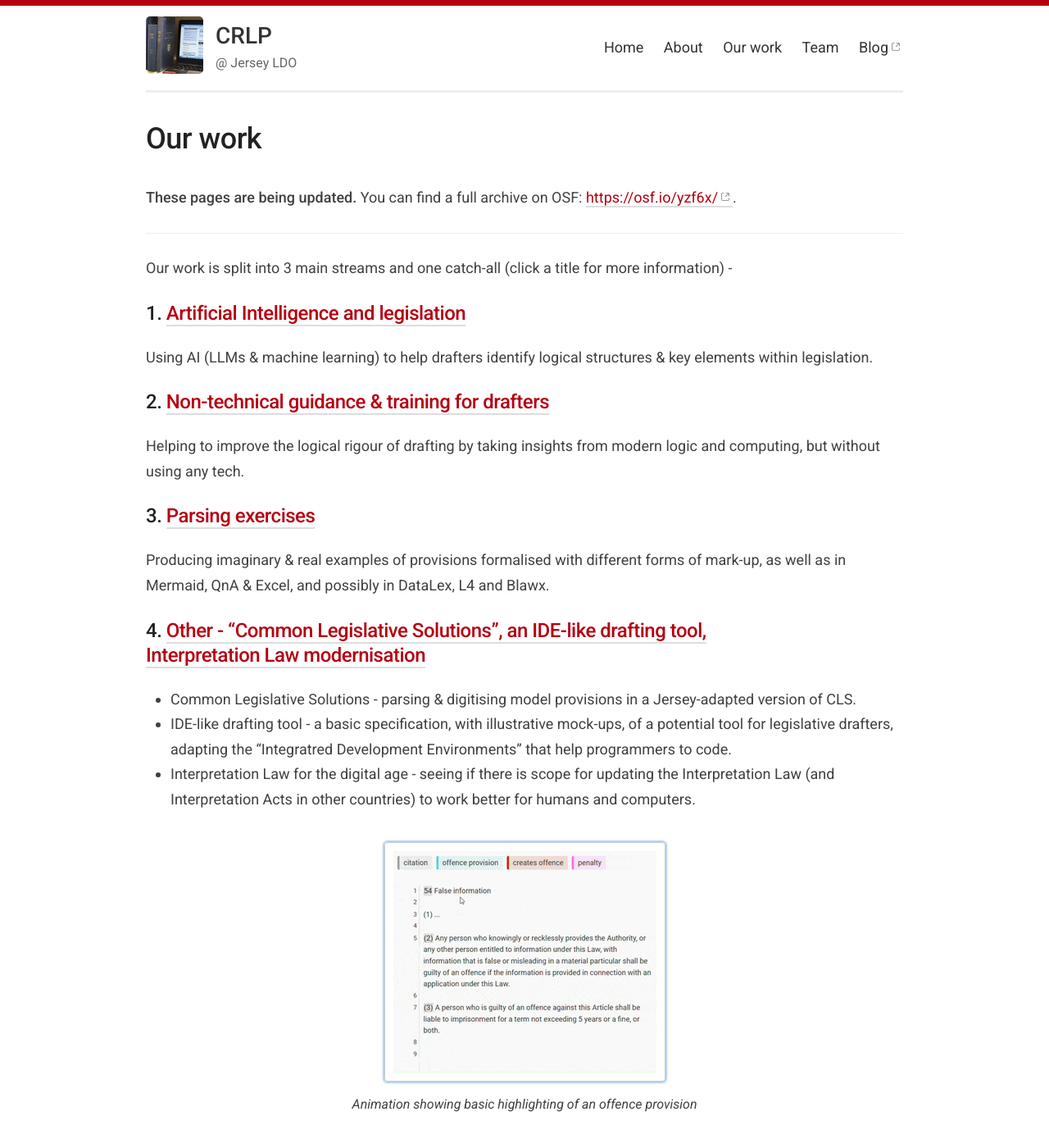
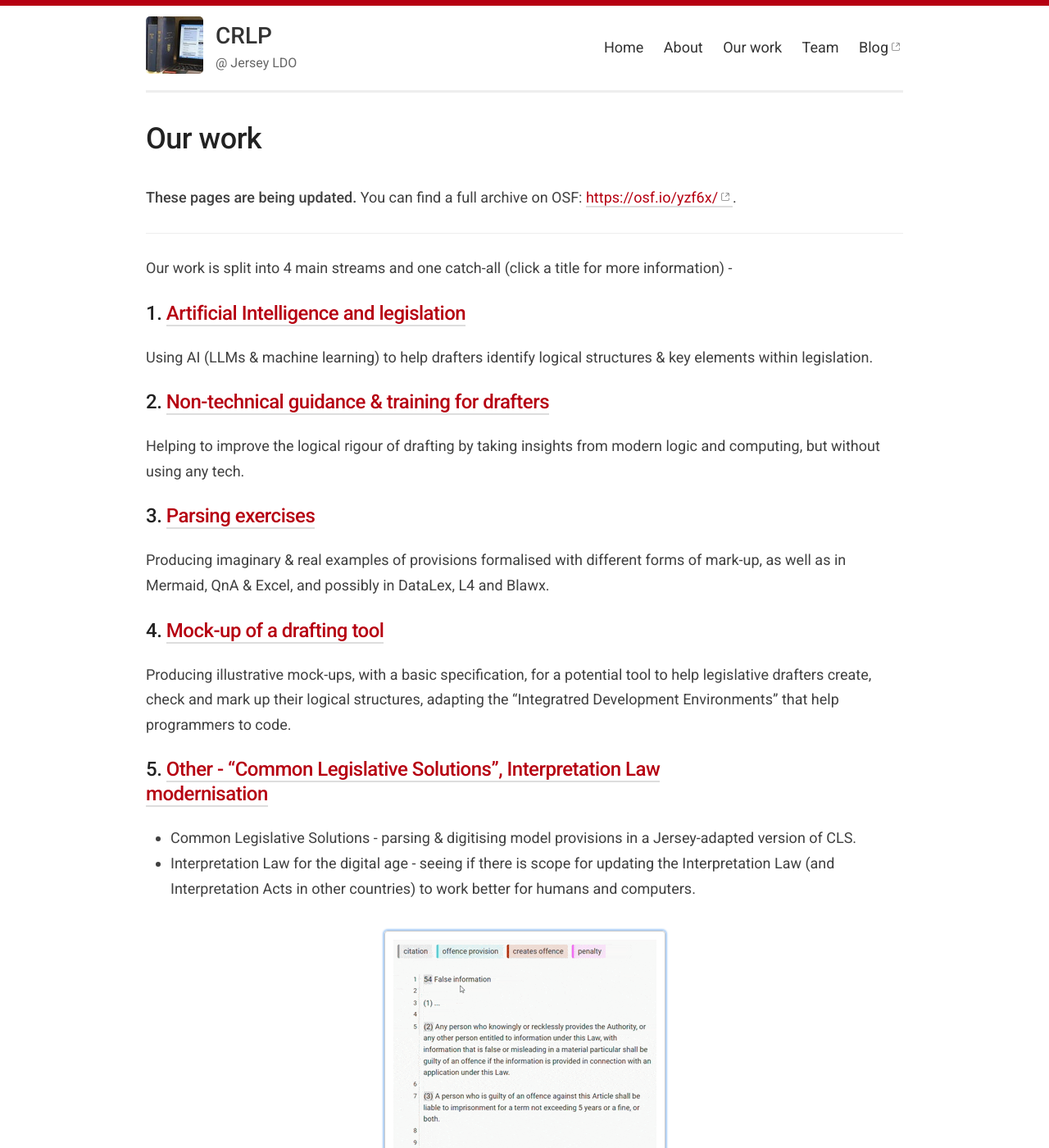
Before and after one commit to crlp-jerseyldo/crlp-jerseyldo.github.io, a Jekyll site: the page built from _pages/work.md, in a window 1280 px wide and 1400 px high. Shown: the whole window at 82% size. Built offline with Jekyll 4.4.1, drawn with Linux system fonts in a browser that asks for light colours.

Commit message:
Update work.md
Adding stream for drafting tool

```diff
--- a/_pages/work.md
+++ b/_pages/work.md
@@ -8,7 +8,7 @@ permalink: /work/
 
 ----
 
-Our work is split into 3 main streams and one catch-all (click a title for more information) -
+Our work is split into 4 main streams and one catch-all (click a title for more information) -
 
 ## 1. [Artificial Intelligence and legislation](/work/artificial-intelligence-and-legislation)
 
@@ -22,9 +22,12 @@ Helping to improve the logical rigour of drafting by taking insights from modern
 
 Producing imaginary & real examples of provisions formalised with different forms of mark-up, as well as in Mermaid, QnA & Excel, and possibly in DataLex, L4 and Blawx.
 
-## 4. [Other - “Common Legislative Solutions”, an IDE-like drafting tool, Interpretation Law modernisation](/work/common-legislative-solutions)
+## 4. [Mock-up of a drafting tool](/work/an-ide-for-legislation)
+
+Producing illustrative mock-ups, with a basic specification, for a potential tool to help legislative drafters create, check and mark up their logical structures, adapting the "Integratred Development Environments" that help programmers to code.
+
+## 5. [Other - “Common Legislative Solutions”, Interpretation Law modernisation](/work/common-legislative-solutions)
 * Common Legislative Solutions - parsing & digitising model provisions in a Jersey-adapted version of CLS.
-* IDE-like drafting tool - a basic specification, with illustrative mock-ups, of a potential tool for legislative drafters, adapting the "Integratred Development Environments" that help programmers to code.
 * Interpretation Law for the digital age - seeing if there is scope for updating the Interpretation Law (and Interpretation Acts in other countries) to work better for humans and computers.
 
 ![Animation showing basic highlighting of a provision](/images/basic-highlighting.gif){:.my-l.frame} *Animation showing basic highlighting of an offence provision*
```
